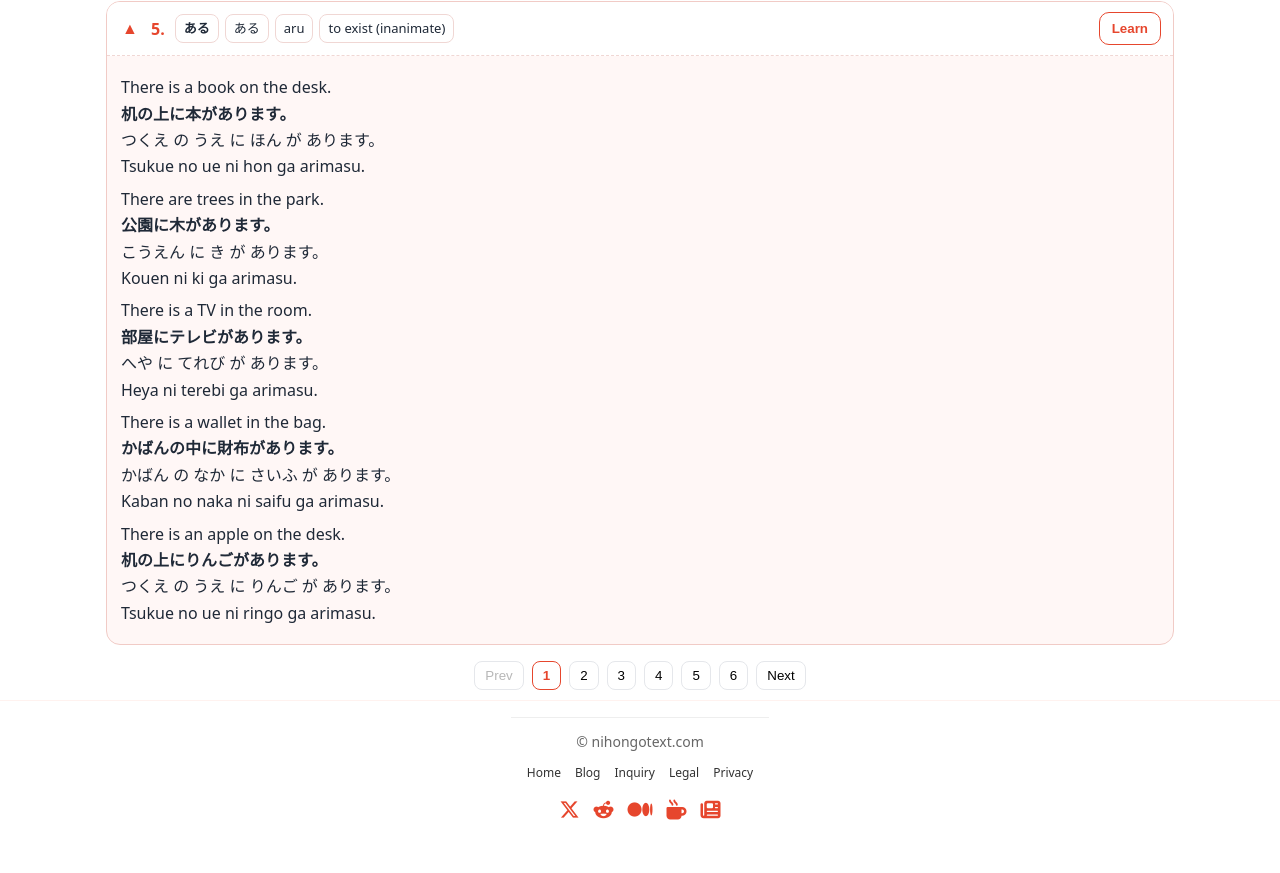
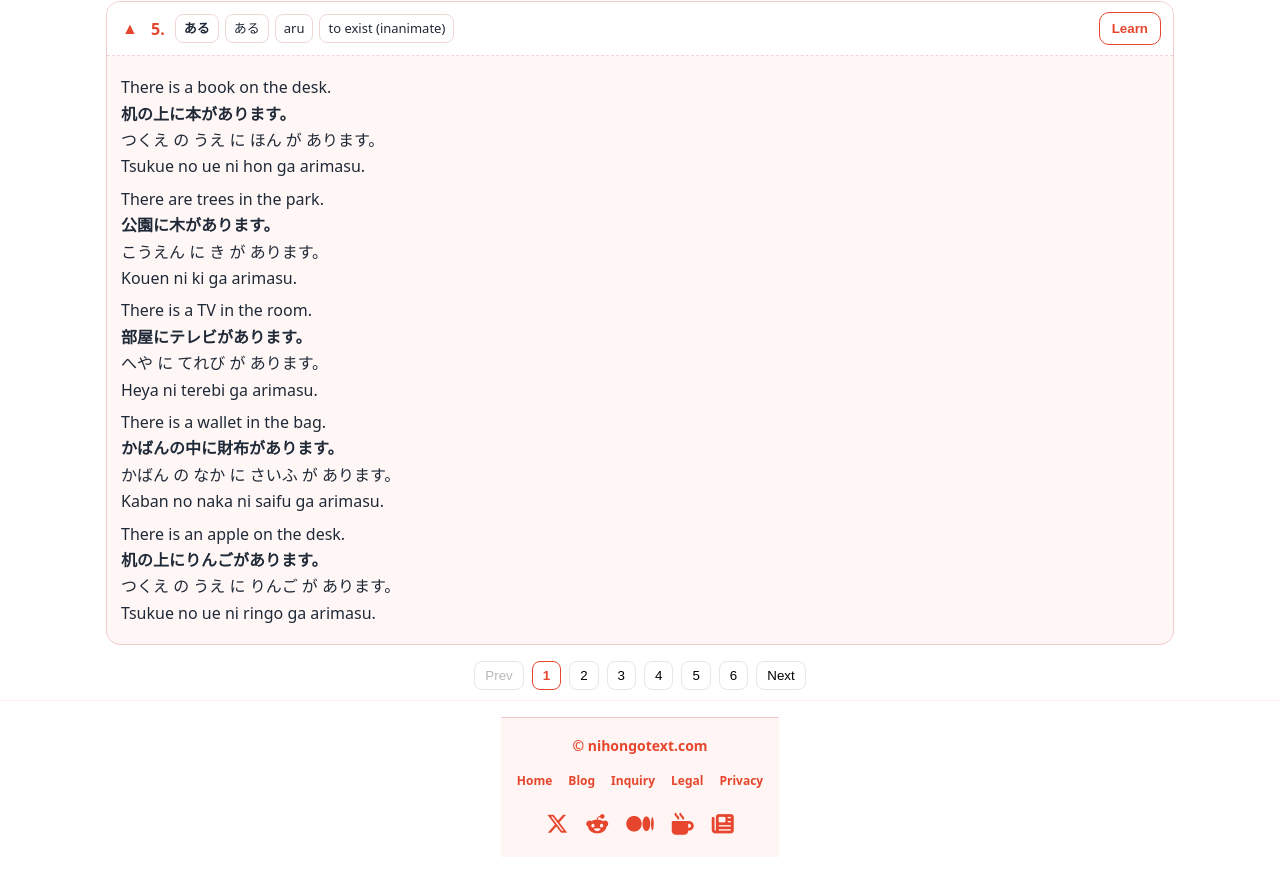
Before and after one commit to kuni92snow/nihongotext, a website: page index.html in a window 1280 px wide. Shown: the part 3019-3892 px from the top of the page. Drawn offline with Linux system fonts and the light colour scheme.

Commit message:
Update footer.html

```diff
--- a/partials/footer.html
+++ b/partials/footer.html
@@ -1,46 +1,39 @@
-<footer class="site-footer" style="background:#fff; border-top:1px solid #eee;">
-  <div class="container" style="max-width:1100px; margin:0 auto; padding:12px 16px; display:flex; flex-direction:column; gap:10px; align-items:center; text-align:center;">
+<footer class="site-footer" style="background:#fff5f4; border-top:1px solid #f0c8c3;">
+  <div class="container" style="max-width:1100px; margin:0 auto; padding:16px 16px;
+      display:flex; flex-direction:column; gap:14px; align-items:center; text-align:center;">
+
     <!-- 1行目：コピーライト -->
-    <div style="color:#666; font-size:14px;">
+    <div style="color:#e6462d; font-size:14px; font-weight:600;">
       © <span id="ft-year"></span> nihongotext.com
     </div>
 
     <!-- 2行目：ナビ -->
-    <nav aria-label="Footer navigation" style="display:flex; flex-wrap:wrap; gap:14px; justify-content:center;">
-      <a href="/" style="color:#333; text-decoration:none;">Home</a>
-      <a href="/blog/index.html" style="color:#333; text-decoration:none;">Blog</a>
-      <a href="/inquiry/index.html" style="color:#333; text-decoration:none;">Inquiry</a>
-      <a href="/legal.html" style="color:#333; text-decoration:none;">Legal</a>
-      <a href="/privacy.html" style="color:#333; text-decoration:none;">Privacy</a>
+    <nav aria-label="Footer navigation"
+         style="display:flex; flex-wrap:wrap; gap:16px; justify-content:center;">
+      <a href="/" style="color:#e6462d; text-decoration:none; font-weight:600;">Home</a>
+      <a href="/blog/index.html" style="color:#e6462d; text-decoration:none; font-weight:600;">Blog</a>
+      <a href="/inquiry/index.html" style="color:#e6462d; text-decoration:none; font-weight:600;">Inquiry</a>
+      <a href="/legal.html" style="color:#e6462d; text-decoration:none; font-weight:600;">Legal</a>
+      <a href="/privacy.html" style="color:#e6462d; text-decoration:none; font-weight:600;">Privacy</a>
     </nav>
 
-    <!-- 3行目：アイコン（赤） -->
-    <nav aria-label="Footer icons" style="display:flex; align-items:center; justify-content:center; gap:14px; font-size:20px;">
-      <a href="https://x.com/nihongotext" target="_blank" rel="noopener" title="X (Twitter)" aria-label="X (Twitter)" style="color:#e6462d;">
-        <i class="fa-brands fa-x-twitter"></i>
-      </a>
-      <a href="https://www.reddit.com/user/nihongotext" target="_blank" rel="noopener" title="Reddit" aria-label="Reddit" style="color:#e6462d;">
-        <i class="fa-brands fa-reddit-alien"></i>
-      </a>
-      <a href="https://medium.com/@nihongotext" target="_blank" rel="noopener" title="Medium" aria-label="Medium" style="color:#e6462d;">
-        <i class="fa-brands fa-medium"></i>
-      </a>
-      <a href="https://ko-fi.com/nihongotext" target="_blank" rel="noopener" title="Ko-fi" aria-label="Ko-fi" style="color:#e6462d;">
-        <i class="fa-solid fa-mug-hot"></i>
-      </a>
-      <a href="https://nihongotext.substack.com/" target="_blank" rel="noopener" title="Substack" aria-label="Substack" style="color:#e6462d;">
-        <i class="fa-solid fa-newspaper"></i>
-      </a>
+    <!-- 3行目：アイコン（赤基調） -->
+    <nav aria-label="Footer icons"
+         style="display:flex; align-items:center; justify-content:center; gap:18px; font-size:22px;">
+      <a href="https://x.com/nihongotext" target="_blank" rel="noopener"
+        style="color:#e6462d;"><i class="fa-brands fa-x-twitter"></i></a>
 
-      <!-- Policy icons -->
-      <!--
-      <a href="/privacy.html" title="Privacy Policy" aria-label="Privacy Policy" style="color:#e6462d;">
-        <i class="fa-solid fa-user-shield"></i>
-      </a>
-      <a href="/legal.html" title="Legal Notice" aria-label="Legal Notice" style="color:#e6462d;">
-        <i class="fa-solid fa-scale-balanced"></i>
-      </a> -->
+      <a href="https://www.reddit.com/user/nihongotext" target="_blank" rel="noopener"
+        style="color:#e6462d;"><i class="fa-brands fa-reddit-alien"></i></a>
 
+      <a href="https://medium.com/@nihongotext" target="_blank" rel="noopener"
+        style="color:#e6462d;"><i class="fa-brands fa-medium"></i></a>
+
+      <a href="https://ko-fi.com/nihongotext" target="_blank" rel="noopener"
+        style="color:#e6462d;"><i class="fa-solid fa-mug-hot"></i></a>
+
+      <a href="https://nihongotext.substack.com/" target="_blank" rel="noopener"
+        style="color:#e6462d;"><i class="fa-solid fa-newspaper"></i></a>
     </nav>
   </div>
 
```
